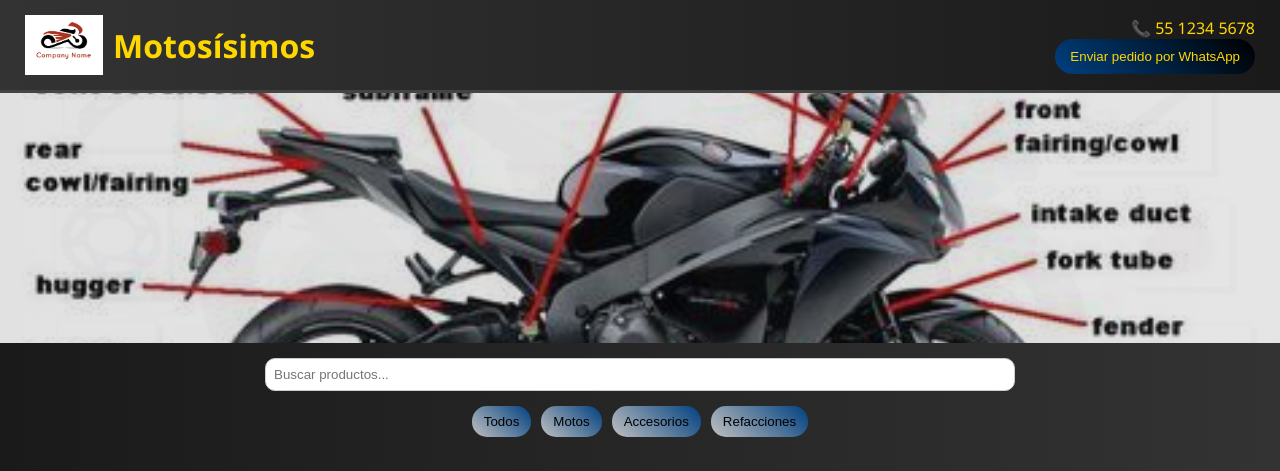
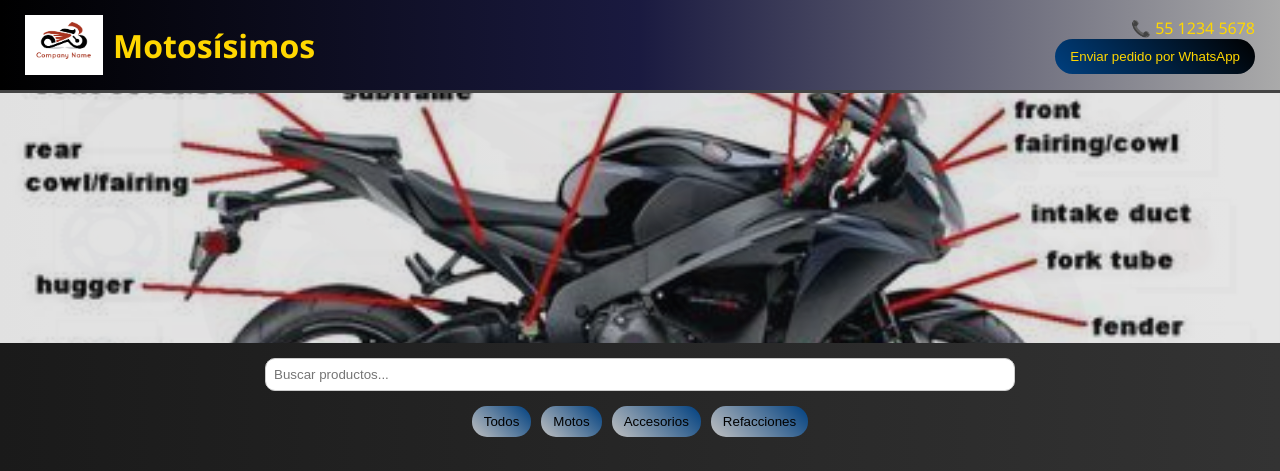
Before and after one commit to G10Hernandez/Motosisimos, a plain HTML site: page index.html in a window 1280 px wide. Shown: the top 471 px of the page. Drawn offline with Linux system fonts and the light colour scheme.

Commit message:
Add files via upload

```diff
--- a/styles.css
+++ b/styles.css
@@ -13,8 +13,7 @@ body {
 
 /* Encabezado */
 header {
- /* background: linear-gradient(90deg, #000, #1a1a40, #004080, #aaa);*/
-   background: linear-gradient(to left, #1a1a1a, #333);
+  background: linear-gradient(90deg, #000, #1a1a40, #aaa);
   color: gold;
   padding: 15px 25px;
   display: flex;
```
